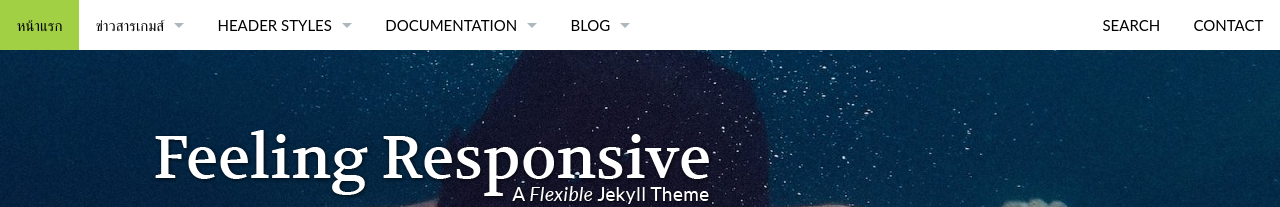
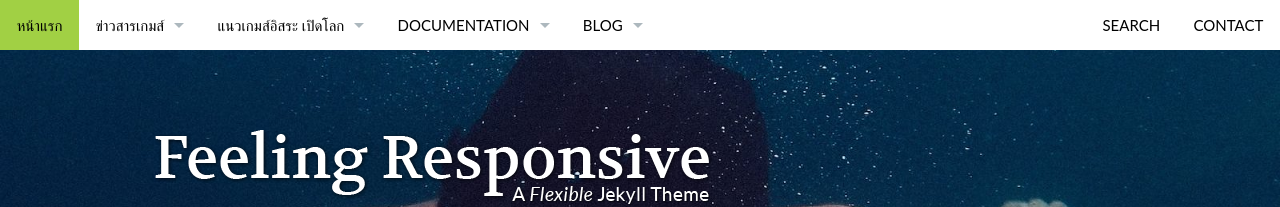
Before and after one commit to playgamenews/playgamenews.github.io, a Jekyll site: the page built from index.md, in a window 1280 px wide. Shown: the top 207 px of the page. Built offline with Jekyll 4.4.1, drawn with Linux system fonts in a browser that asks for light colours.

Commit message:
แนวเกมส์อิสระ เปิดโลก

```diff
--- a/_data/navigation.yml
+++ b/_data/navigation.yml
@@ -13,7 +13,7 @@
   - title: "ข่าวเกมส์ลดราคา"
     url: "/design/page/"
 
-- title: "Header Styles"
+- title: "แนวเกมส์อิสระ เปิดโลก"
   url: "/headers/"
   side: left
   dropdown:
```
